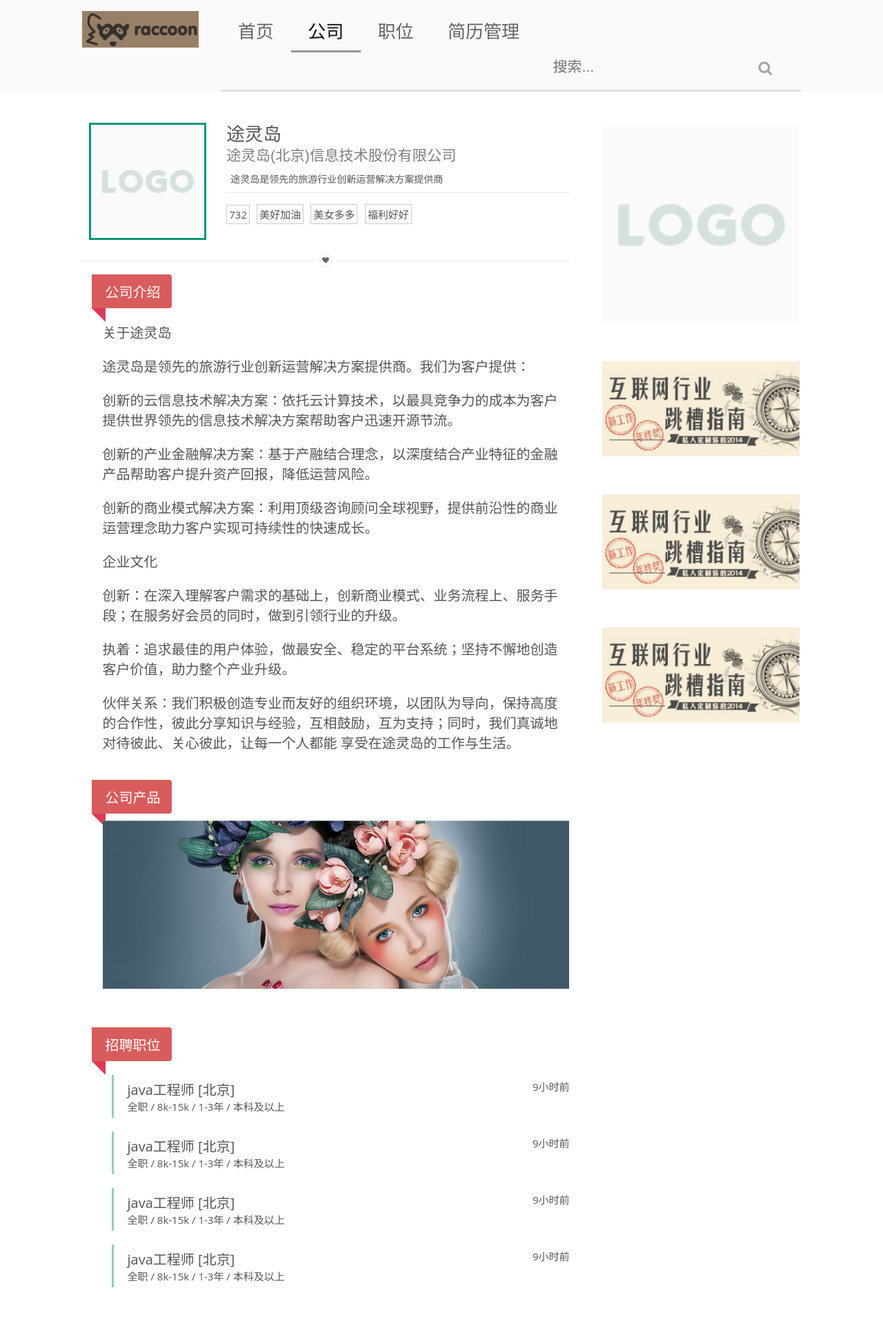
After one commit to konighter/bee, a Django app: page /company/1/ in a window 1280 px wide. The commit adds this page. Shown: the whole page at 69% size. Run offline with Django 3.2, Linux system fonts and the light colour scheme.

Commit message:
展示部分

```diff
--- a/bee/models.py
+++ b/bee/models.py
@@ -1,3 +1,4 @@
+#coding=utf-8
 from django.db import models
 
 class Resume(models.Model):
--- a/bee/urls.py
+++ b/bee/urls.py
@@ -4,4 +4,6 @@
 urlpatterns = patterns('',
     url(r'^$', views.index,name='index'),
     url(r'^positon/$',views.position , name='position'),
+    url(r'^company/$',views.company, name='company'),
+    url(r'^company/(?P<company_id>\d+)/$',views.company_info, name='company_info'),
 )
--- a/bee/views.py
+++ b/bee/views.py
@@ -7,3 +7,11 @@
 
 def position(request):
     return render_to_response('site/position.html',{'poll':'234234'})
+
+
+
+def company(request):
+    return render_to_response('site/company.html')
+
+def company_info(request,company_id):
+    return render_to_response('site/company_info.html')
--- a/static/css/style.css
+++ b/static/css/style.css
@@ -50,7 +50,6 @@
 }
 
 a {
-  color: #009FDA;
   text-decoration: none;
   -webkit-transition: color 0.3s ease;
   -moz-transition: color 0.3s ease;
@@ -138,9 +137,175 @@
 .ui.list .item .content .right.floated.date {
 	float:right;
 }
-/*
-.ui.list .item .description {
-	display:inline-block;
-	margin-top:2px;
+
+
+/** company.html */
+
+
+.hc_tag {
+	margin-left: 1rem;
+	overflow:hidden;
 }
-*/
+
+.hc_base{
+	margin-right: 10rem;
+	float:right;
+}
+
+.hc_base a {
+	font-size: 1.5rem;
+
+}
+
+.hc_base a.active {
+
+}
+
+.hc_fields {
+	margin-top:1rem;
+	margin-bottom : 2rem;
+	background-color : #fafafa;
+	display: inline-table;
+}
+
+
+.hc_field_header ,.hc_field_content{
+	display: inline-block;
+	margin-left:1rem;
+	font-size: 1.5rem;
+}
+
+.hc_field_header {
+	text-align:center;
+	font-weight: bold;
+}
+
+.hc_field_content {
+	margin-top:1.5rem;
+	padding-bottom : 0.2rem;
+	max-width: 55rem;
+}
+
+.hc_field_content > .ui.horizontal.list > .item {
+	font-size: 1.5rem;
+	padding:0.3rem;
+}
+
+.hc_field_content > .ui.horizontal.list > .item.active {
+	background-color: #0d9572;
+	color: #ffffff;
+
+}
+
+.companys {
+	margin-left: 1rem;
+	background-color: #ffffff;
+}
+.companys > .ui.items > .item {
+	min-height: 0rem;
+	box-shadow: none;
+	border: none;
+	background-color: rgba(250,250,250,.6);
+}
+.companys > .ui.items > .item  .content > a {
+	font-size : 1.7rem;
+	display: block;
+}
+.companys > .ui.items > .item h2 {
+	padding-left:.4rem;
+}
+
+.companys > .ui.items > .item > .image > .image-overlay {
+	position: absolute;
+	bottom: 0;
+	left:0;
+	width: 95%;
+	padding-left:1rem;
+	padding-top:.9rem;
+	padding-bottom:.9rem;
+	font-size: 1.5rem;
+	color: #ffffff;
+	background-color: rgba(0,0,0,.7);
+}
+.companys > .ui.items > .item  .content a:HOVER {
+	color: green;
+}
+
+.ctags span {
+	display: inline-block;
+	border: 1px solid #cbcbcb;
+	white-space: nowrap;
+	background-color: #fff;
+	padding:.3rem;
+	margin-top:.5rem;
+	margin-right:.5rem;
+	font-size:1.5rem;
+}
+
+.sidebar .ui.items .item {
+	padding:1.5rem;
+	min-height: 0rem;
+	box-shadow: none;
+	border: none;
+}
+
+.c_header{
+	padding-left: 1rem;
+}
+.c_header img {
+	padding : .3rem;
+	border: 3px solid #019675;
+}
+.c_intro {
+	font-size: 2rem;
+	padding-left:2rem;
+}
+
+.c_intro .ui.header .sub.header {
+	font-size: .8em;
+}
+
+.c_intro .description {
+	padding-left:.6rem;
+	font-size: .7em;
+}
+.c_info {
+	margin-left: 3rem;
+	font-size: 2rem;
+}
+.c_info > div {
+	margin-bottom: 4rem;
+}
+.c_info .ui.label{
+	font-size: 2rem;
+}
+.c_prod > div {
+	margin-top: 1rem;
+}
+.c_positons ul {
+	list-style: none;
+	padding-left: 1rem;
+}
+.c_positons ul li {
+	display: block;
+	margin-top:1rem;
+	margin-bottom: 2rem;
+	margin-left: .3rem;
+	padding-top : .6rem;
+	padding-bottom : .6rem;
+	padding-left:2rem;
+	border-left: 3px solid #91cebe;
+	transition : color 0.3s , background-color 0.3s;
+}
+.c_positons ul li:HOVER{
+	background-color: #91cebe;
+	color: #ffffff;
+}
+.c_positons .description{
+	font-size: 1.5rem;
+}
+
+.c_positons .pub_date {
+	font-size: 1.5rem;
+	float: right;
+}
--- a/templates/base_footer.html
+++ b/templates/base_footer.html
@@ -1,9 +1,7 @@
 
 {% block script %}{% endblock %}
 {% block footer %}{% endblock %}
-{% block copyright %}@copyright{% endblock %}
-nihaooood{{poll}}
-
+{% block copyright %}{% endblock %}
 {% load staticfiles %}
 <script type="text/javascript" src="{% static 'js/jquery-1.11.1.min.js' %}"></script>
 <script type="text/javascript" src="{% static 'semantic/javascript/semantic.js' %}"></script>
--- a/templates/base_page.html
+++ b/templates/base_page.html
@@ -15,7 +15,7 @@
 			<div class="thirteen wide column">
 				<div class=" secondary pointing ui menu">
 					<a class="item {% block home%}{% endblock %}" href="{% url 'bee:index'%}"> 首页 </a>
-					<a class="item {% block company%}{% endblock %}"> 公司 </a>
+					<a class="item {% block company%}{% endblock %}" href="{% url 'bee:company'%}" > 公司 </a>
 					<a class="item {% block position%}{% endblock %}" href="{% url 'bee:position'%}"> 职位 </a>
 					<a class="item {% block resume%}{% endblock %}"> 简历管理 </a>
 
--- /dev/null
+++ b/templates/site/company.html
@@ -0,0 +1,229 @@
+{% extends "base_page.html" %}
+{% load staticfiles %}
+{% block company%}active{% endblock %}
+{% block title%} 找公司 {% endblock %}
+{% block sidebar%}
+	<div class="eleven wide column">
+		<div class="hc_tag">
+			<div class="hc_base">
+				<div class="ui divided horizontal list">
+				  <div class="item"><i class="map marker icon"></i><a>北京</a></div>
+				  <div class="item"><i class="map marker icon"></i><a>上海</a></div>
+				  <div class="item"><i class="map marker icon"></i><a>深圳</a></div>
+				  <div class="item"><i class="map marker icon"></i><a>杭州</a></div>
+				</div>
+			</div>
+			<div class="hc_fields">
+
+			<table>
+				<tr>
+					<td><div class="hc_field_header">发展阶段:</div></td>
+					<td>
+						<div class="hc_field_content">
+						<div class="ui horizontal list">
+						  <div class="item active">初创型</div>
+						  <div class="item">成长型</div>
+						  <div class="item">成熟型</div>
+						  <div class="item">已上市</div>
+						</div>
+					</div>
+					</td>
+				</tr>
+				<tr>
+					<td><div class="hc_field_header">行业领域:</div></td>
+					<td>
+						<div class="hc_field_content">
+						<div class="ui horizontal list">
+						  <div class="item active">移动互联网</div>
+						  <div class="item">电子商务</div>
+						  <div class="item">社交</div>
+						  <div class="item">企业服务</div>
+						  <div class="item">O2O</div>
+						  <div class="item">教育</div>
+						  <div class="item">文化艺术</div>
+						  <div class="item">电子商务</div>
+						  <div class="item">社交</div>
+						  <div class="item">企业服务</div>
+						  <div class="item">O2O</div>
+						  <div class="item">教育</div>
+						  <div class="item">文化艺术</div>
+						</div>
+					</div>
+					</td>
+
+				</tr>
+			</table>
+
+			</div>
+		</div>
+
+		<div class="companys">
+			<div class="ui three items">
+			<div class="item">
+				<h2>高大上,欢迎你</h2>
+				<a class="image" href="{% url 'bee:company_info' 3 %}" >
+
+					<img src="{% static 'images/logo_default.png'%}">
+					<div class="image-overlay">
+							<div>企业erp,HR sources</div>
+							<div>北京,成长型</div>
+					</div>
+				</a>
+				<div class="content">
+					<a>产品经理</a>
+					<a>java工程师</a>
+					<div class="ui divider"></div>
+					<div class="ctags">
+						<span>732</span> <span>美好加油</span> <span>美女多多</span> <span>福利好好</span>
+					</div>
+				</div>
+			</div>
+			<div class="item">
+				<h2>高大上,欢迎你</h2>
+				<a class="image" href="{% url 'bee:company_info' 3 %}">
+
+					<img src="{% static 'images/logo_default.png'%}">
+					<div class="image-overlay">
+							<div>企业erp,HR sources</div>
+							<div>北京,成长型</div>
+					</div>
+				</a>
+				<div class="content">
+					<a>产品经理</a>
+					<a>java工程师</a>
+					<div class="ui divider"></div>
+					<div class="ctags">
+						<span>732</span> <span>美好加油</span> <span>美女多多</span> <span>福利好好</span>
+					</div>
+				</div>
+			</div>
+			<div class="item">
+				<h2>高大上,欢迎你</h2>
+				<div class="image">
+
+					<img src="{% static 'images/logo_default.png'%}">
+					<div class="image-overlay">
+							<div>企业erp,HR sources</div>
+							<div>北京,成长型</div>
+					</div>
+				</div>
+				<div class="content">
+					<a>产品经理</a>
+					<a>java工程师</a>
+					<div class="ui divider"></div>
+					<div class="ctags">
+						<span>732</span> <span>美好加油</span> <span>美女多多</span> <span>福利好好</span>
+					</div>
+				</div>
+			</div>
+			<div class="item">
+				<h2>高大上,欢迎你</h2>
+				<div class="image">
+
+					<img src="{% static 'images/logo_default.png'%}">
+					<div class="image-overlay">
+							<div>企业erp,HR sources</div>
+							<div>北京,成长型</div>
+					</div>
+				</div>
+				<div class="content">
+					<a>产品经理</a>
+					<a>java工程师</a>
+					<div class="ui divider"></div>
+					<div class="ctags">
+						<span>732</span> <span>美好加油</span> <span>美女多多</span> <span>福利好好</span>
+					</div>
+				</div>
+			</div>
+			<div class="item">
+				<h2>高大上,欢迎你</h2>
+				<div class="image">
+
+					<img src="{% static 'images/logo_default.png'%}">
+					<div class="image-overlay">
+							<div>企业erp,HR sources</div>
+							<div>北京,成长型</div>
+					</div>
+				</div>
+				<div class="content">
+					<a>产品经理</a>
+					<a>java工程师</a>
+					<div class="ui divider"></div>
+					<div class="ctags">
+						<span>732</span> <span>美好加油</span> <span>美女多多</span> <span>福利好好</span>
+					</div>
+				</div>
+			</div>
+			<div class="item">
+				<h2>高大上,欢迎你</h2>
+				<div class="image">
+
+					<img src="{% static 'images/logo_default.png'%}">
+					<div class="image-overlay">
+							<div>企业erp,HR sources</div>
+							<div>北京,成长型</div>
+					</div>
+				</div>
+				<div class="content">
+					<a>产品经理</a>
+					<a>java工程师</a>
+					<div class="ui divider"></div>
+					<div class="ctags">
+						<span>732</span> <span>美好加油</span> <span>美女多多</span> <span>福利好好</span>
+					</div>
+				</div>
+			</div>
+			<div class="item">
+				<h2>高大上,欢迎你</h2>
+				<div class="image">
+
+					<img src="{% static 'images/logo_default.png'%}">
+					<div class="image-overlay">
+							<div>企业erp,HR sources</div>
+							<div>北京,成长型</div>
+					</div>
+				</div>
+				<div class="content">
+					<a>产品经理</a>
+					<a>java工程师</a>
+					<div class="ui divider"></div>
+					<div class="ctags">
+						<span>732</span> <span>美好加油</span> <span>美女多多</span> <span>福利好好</span>
+					</div>
+				</div>
+			</div>
+
+		</div>
+		</div>
+
+	</div>
+{% endblock %}
+
+{% block content%}
+<div class="five wide column">
+	<div class="sidebar">
+		<div class="ui one items">
+			<div class="item">
+				<div class="image">
+					<img src="{% static 'images/logo_default.png'%}">
+				</div>
+			</div>
+			<div class="item">
+				<div class="image">
+					<img src="{% static 'images/subject280.jpg'%}">
+				</div>
+			</div>
+			<div class="item">
+				<div class="image">
+					<img src="{% static 'images/subject280.jpg'%}">
+				</div>
+			</div>
+			<div class="item">
+				<div class="image">
+					<img src="{% static 'images/subject280.jpg'%}">
+				</div>
+			</div>
+		</div>
+	</div>
+</div>
+{% endblock %}
--- /dev/null
+++ b/templates/site/company_info.html
@@ -0,0 +1,131 @@
+{% extends "site/company.html" %}
+{% load staticfiles %}
+{% block sidebar%}
+		<div class="eleven wide column">
+
+			<div class="c_header">
+				<div class="ui grid">
+					<div class="c_logo four	 wide column">
+						<img class="ui image" src="{% static 'images/logo_default.png'%}">
+
+					</div>
+					<div class="twelve wide column">
+					<div class="c_intro">
+						<div class="ui header">
+						   途灵岛
+						  <div class="sub header">途灵岛(北京)信息技术股份有限公司</div>
+						</div>
+						<div class="description">
+							途灵岛是领先的旅游行业创新运营解决方案提供商
+						</div>
+						<div class="ui divider"></div>
+						<div class="ctags">
+						<span>732</span> <span>美好加油</span> <span>美女多多</span> <span>福利好好</span>
+					</div>
+					</div>
+					</div>
+				</div>
+			</div>
+
+			<div class="ui horizontal icon divider">
+				  <i class="circular heart icon"></i>
+				</div>
+
+			<div class="c_info">
+				<div>
+					<div class="ui red ribbon label">公司介绍</div>
+					<div>
+					<p>关于途灵岛 </p>
+
+<p>途灵岛是领先的旅游行业创新运营解决方案提供商。我们为客户提供： </p>
+
+<p>创新的云信息技术解决方案：依托云计算技术，以最具竞争力的成本为客户提供世界领先的信息技术解决方案帮助客户迅速开源节流。 </p>
+
+<p>创新的产业金融解决方案：基于产融结合理念，以深度结合产业特征的金融产品帮助客户提升资产回报，降低运营风险。 </p>
+
+<p>创新的商业模式解决方案：利用顶级咨询顾问全球视野，提供前沿性的商业运营理念助力客户实现可持续性的快速成长。 </p>
+
+<p>企业文化 </p>
+
+<p>创新：在深入理解客户需求的基础上，创新商业模式、业务流程上、服务手段；在服务好会员的同时，做到引领行业的升级。 </p>
+
+<p>执着：追求最佳的用户体验，做最安全、稳定的平台系统；坚持不懈地创造客户价值，助力整个产业升级。 </p>
+
+<p>伙伴关系：我们积极创造专业而友好的组织环境，以团队为导向，保持高度的合作性，彼此分享知识与经验，互相鼓励，互为支持；同时，我们真诚地对待彼此、关心彼此，让每一个人都能 享受在途灵岛的工作与生活。</p>
+					</div>
+				</div>
+
+				<div class="c_prod">
+
+					<div class="ui red ribbon label">公司产品</div>
+					<div class="cycle-slideshow slideshow_wrap" data-cycle-timeout=8000 data-cycle-fx="fadeout" data-cycle-slides="> a" data-cycle-speed=1500>
+						<a><img src="{% static 'images/slider/1.jpg' %}"> </a>
+						<a><img src="{% static 'images/slider/2.jpg' %}"> </a>
+						<a><img src="{% static 'images/slider/3.jpg' %}"></a>
+					</div>
+				</div>
+
+				<div class="c_positons">
+					<div class="ui red ribbon label">招聘职位</div>
+					<ul>
+						<li>
+						<div class="pub_date">9小时前</div>
+							<div class="header">
+								java工程师
+								<span class="meta">
+								[北京]
+								</span>
+							</div>
+
+							<div class="description">
+								全职 / 8k-15k / 1-3年 / 本科及以上
+							</div>
+						</li>
+						<li>
+						<div class="pub_date">9小时前</div>
+							<div class="header">
+								java工程师
+								<span class="meta">
+								[北京]
+								</span>
+							</div>
+							<div class="description">
+								全职 / 8k-15k / 1-3年 / 本科及以上
+							</div>
+						</li>
+						<li>
+						<div class="pub_date">9小时前</div>
+							<div class="header">
+								java工程师
+								<span class="meta">
+								[北京]
+								</span>
+							</div>
+							<div class="description">
+								全职 / 8k-15k / 1-3年 / 本科及以上
+							</div>
+						</li>
+						<li>
+						<div class="pub_date">9小时前</div>
+							<div class="header">
+								java工程师
+								<span class="meta">
+								[北京]
+								</span>
+							</div>
+							<div class="description">
+								全职 / 8k-15k / 1-3年 / 本科及以上
+							</div>
+						</li>
+					</ul>
+				</div>
+			</div>
+
+
+		</div>
+ {% endblock %}
+
+ {% block cscript %}
+	<script type="text/javascript" src="{% static 'js/jquery.cycle2.min.js' %}"></script>
+
+{% endblock %}
```
Also changed, not shown: static/images/logo_default.png (added), static/images/subject280.jpg (added), 3 other files.
